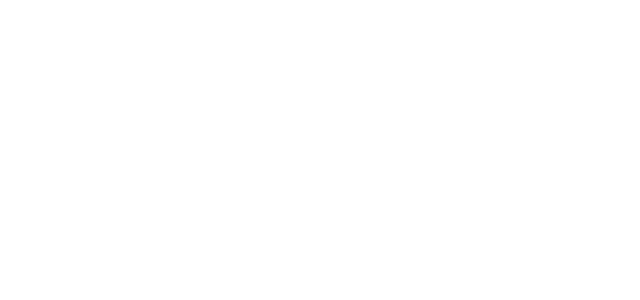
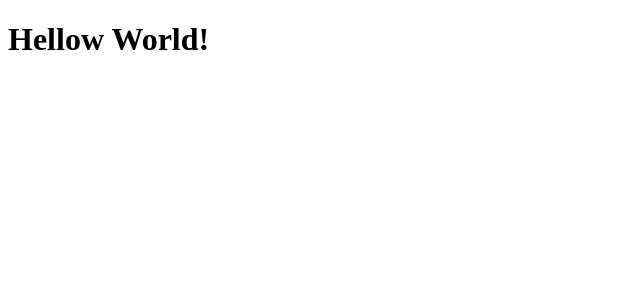
Before and after one commit to carvalhoLuiz/Squad11, a React (Create React App) app in the folder frontend/: page / in a window 1280 px wide. Shown: the top 300 px of the page, without its empty margins (0-640 px from the left). Built offline with nearby package versions, Linux system fonts and the light colour scheme.

Commit message:
pequenas modificacoes

```diff
--- a/frontend/package.json
+++ b/frontend/package.json
@@ -6,6 +6,7 @@
     "@testing-library/jest-dom": "^5.11.5",
     "@testing-library/react": "^11.1.0",
     "@testing-library/user-event": "^12.1.10",
+    "axios": "^0.21.0",
     "mobx": "^6.0.1",
     "mobx-react": "^7.0.0",
     "react": "^17.0.1",
--- /dev/null
+++ b/frontend/src/pages/Login/LoginView.js
@@ -0,0 +1,5 @@
+import React from 'react';
+
+export default function Login() {
+    return <h1>Hellow World!</h1>;
+}
--- a/frontend/src/routes.js
+++ b/frontend/src/routes.js
@@ -1,11 +1,13 @@
-import React from "react";
-import { BrowserRouter, Switch, Route } from "react-router-dom";
+import React from 'react';
+import { BrowserRouter, Switch, Route } from 'react-router-dom';
+
+import Login from './pages/Login/LoginView';
 
 export default function Routes() {
     return (
         <BrowserRouter>
             <Switch>
-                <Route exact path="/" />
+                <Route exact path="/" component={Login} />
             </Switch>
         </BrowserRouter>
     );
```
Also changed, not shown: frontend/.eslintrc.js.
